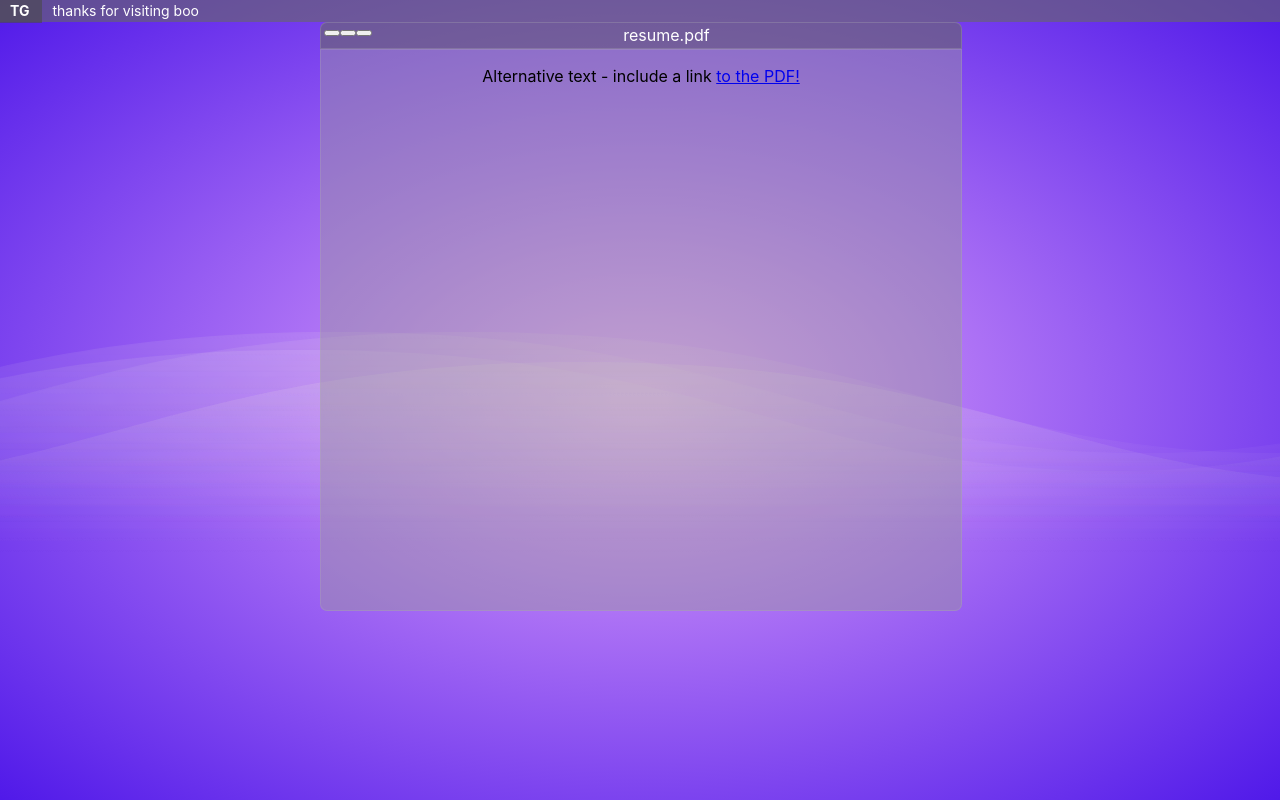
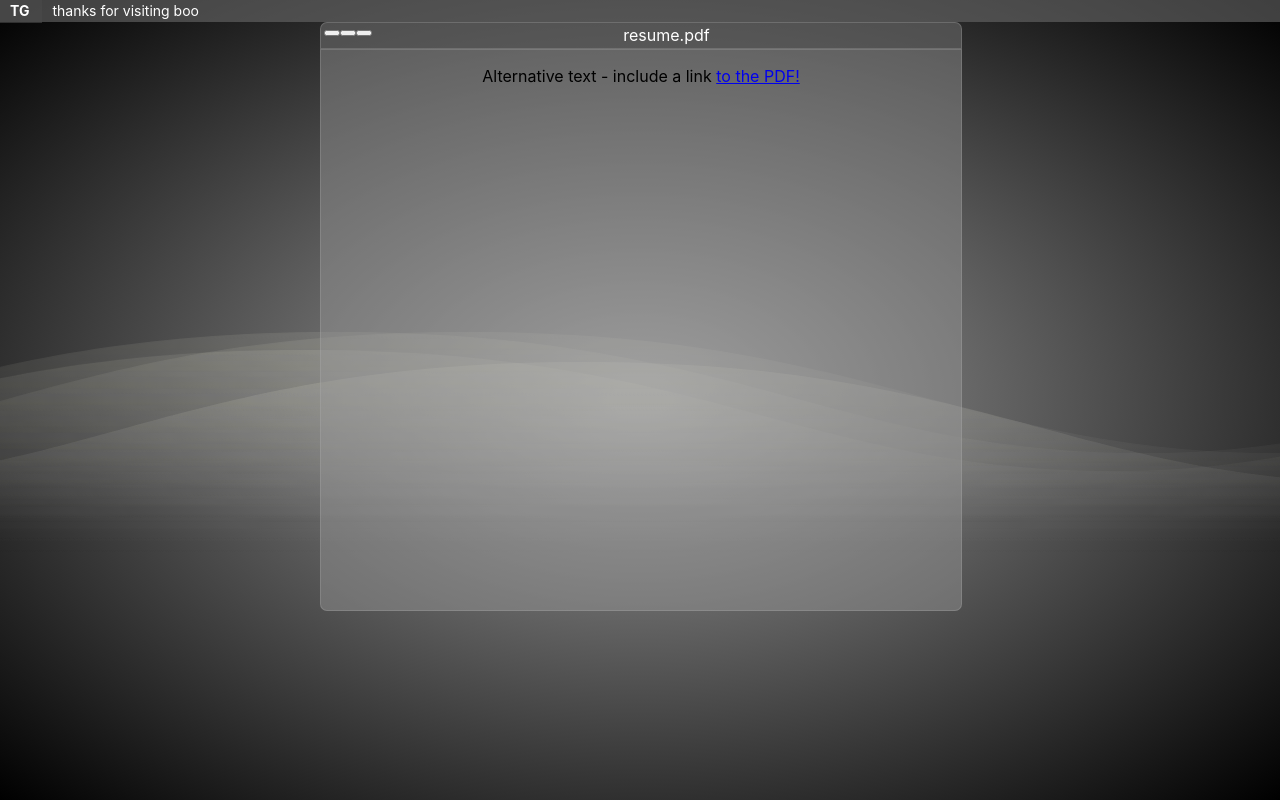
Before and after one commit to timgerstel/portfolio, a React (Create React App) app in the folder com.tgerst.portfolio/: page / in a window 1280 px wide. Shown: the top 800 px of the page. Built offline with nearby package versions, Linux system fonts and the light colour scheme.

Commit message:
Update color scheme
Signed-off-by: Timothy Gerstel <tim.gerstel@gmail.com>

```diff
--- a/com.tgerst.portfolio/src/App.css
+++ b/com.tgerst.portfolio/src/App.css
@@ -79,6 +79,6 @@ html, body {
 
 body {
   /* background:radial-gradient(ellipse at center, #bea1fc81 0%, rgb(233, 187, 252) 15%, #5019e9 100%); */
-  background:radial-gradient(rgb(225, 164, 252) 3%, #5019e9 100%);
+  background:radial-gradient(#9d9d9d 3%, #000000 100%);
   overflow: hidden;
 }
```
